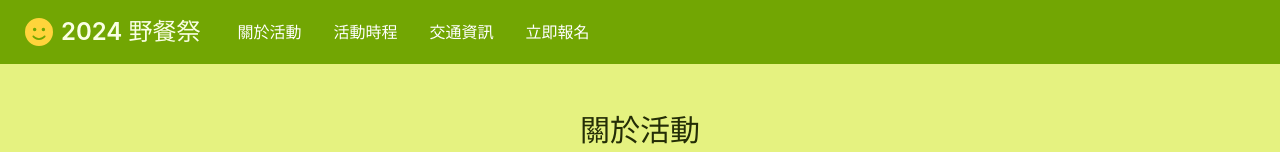
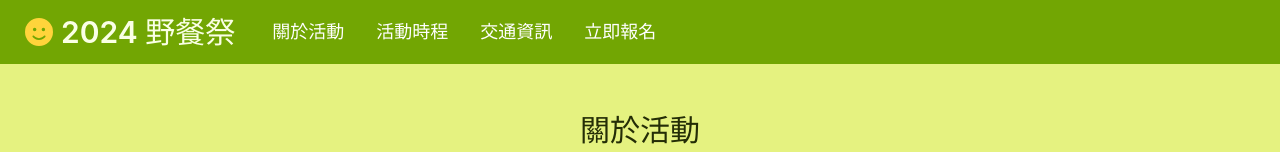
Before and after one commit to ritacc12/Picnic-Activity, a React (Vite) app: page / in a window 1280 px wide. Shown: the top 152 px of the page. Built offline with nearby package versions, Linux system fonts and the light colour scheme; no server answers.

Commit message:
adjust the font-size

```diff
--- a/src/component/Navbar.jsx
+++ b/src/component/Navbar.jsx
@@ -46,7 +46,7 @@ export default function Navbar() {
                     smooth={true}
                     offset={-50}
                     duration={300}
-                    className="text-white hover:bg-[#5a8308]  font-bold text-base"
+                    className="navItem text-white hover:bg-[#5a8308] font-bold"
                   >
                     關於活動
                   </Link>
@@ -58,7 +58,7 @@ export default function Navbar() {
                     smooth={true}
                     offset={-50}
                     duration={300}
-                    className="text-white hover:bg-[#5a8308]  font-bold text-base"
+                    className="navItem text-white hover:bg-[#5a8308]  font-bold"
                   >
                     活動時程
                   </Link>
@@ -70,7 +70,7 @@ export default function Navbar() {
                     smooth={true}
                     offset={-50}
                     duration={300}
-                    className="text-white hover:bg-[#5a8308]  font-bold text-base"
+                    className="navItem text-white hover:bg-[#5a8308]  font-bold"
                   >
                     交通資訊
                   </Link>
@@ -83,7 +83,7 @@ export default function Navbar() {
                     smooth={true}
                     offset={-50}
                     duration={300}
-                    className="text-white hover:bg-[#5a8308]  font-bold text-base"
+                    className="navItem text-white hover:bg-[#5a8308]  font-bold"
                   >
                     立即報名
                   </Link>
@@ -92,7 +92,7 @@ export default function Navbar() {
             </div>
             <Link
               to="/"
-              className="btn btn-ghost text-2xl text-[#faffe5]"
+              className="btn btn-ghost text-3xl text-[#faffe5]"
               onClick={scrollTop}
             >
               <img
@@ -111,7 +111,7 @@ export default function Navbar() {
                   smooth={true}
                   offset={-50}
                   duration={300}
-                  className="text-white hover:bg-[#5a8308]  font-bold text-base"
+                  className="navItem text-white hover:bg-[#5a8308]  font-bold"
                 >
                   關於活動
                 </Link>
@@ -123,7 +123,7 @@ export default function Navbar() {
                   smooth={true}
                   offset={-50}
                   duration={300}
-                  className="text-white  hover:bg-[#5a8308]  font-bold text-base"
+                  className="navItem text-white  hover:bg-[#5a8308]  font-bold "
                 >
                   活動時程
                 </Link>
@@ -136,7 +136,7 @@ export default function Navbar() {
                   smooth={true}
                   offset={-50}
                   duration={300}
-                  className="text-white hover:bg-[#5a8308]  font-bold text-base"
+                  className="navItem text-white hover:bg-[#5a8308]  font-bold"
                 >
                   交通資訊
                 </Link>
@@ -149,7 +149,7 @@ export default function Navbar() {
                   smooth={true}
                   offset={-50}
                   duration={300}
-                  className="text-white hover:bg-[#5a8308]  font-bold text-base"
+                  className="navItem text-white hover:bg-[#5a8308]  font-bold"
                 >
                   立即報名
                 </Link>
```
